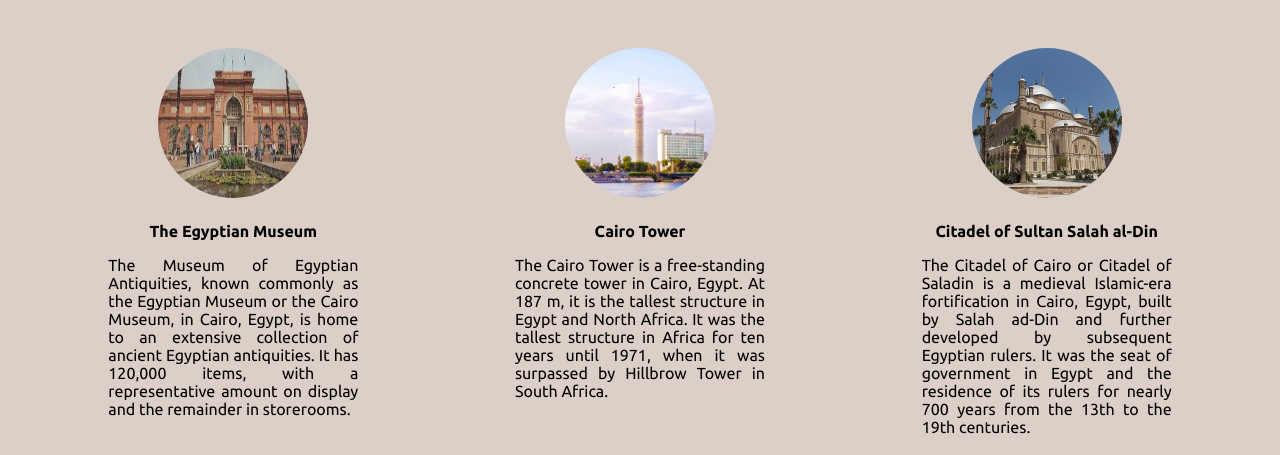
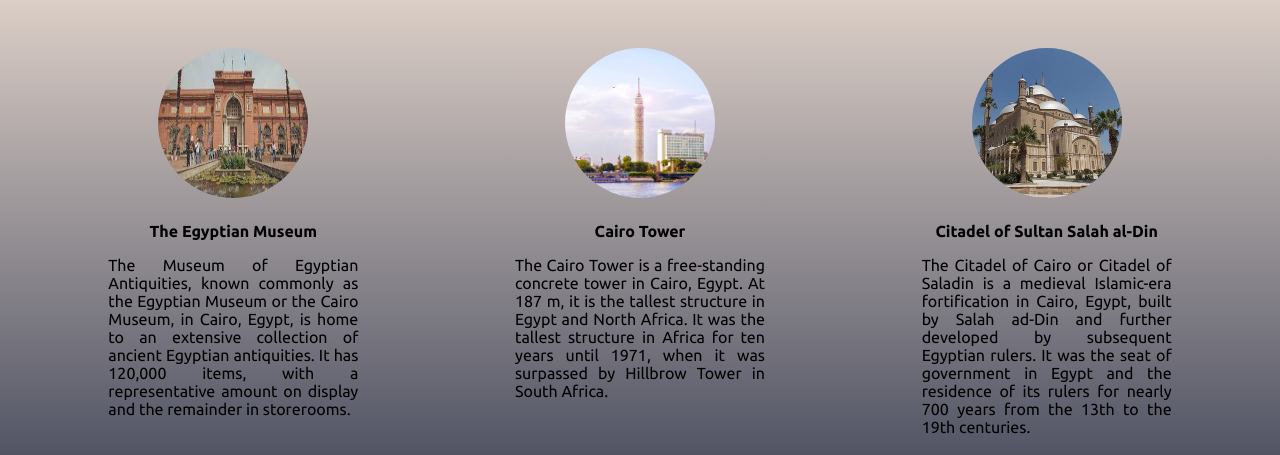
Before and after one commit to Youssef307-hub/Home-Town-Guide, a plain HTML site: page index.html in a window 1280 px wide. Shown: the part 352-807 px from the top of the page. Drawn offline with Linux system fonts and the light colour scheme.

Commit message:
changed the background color

```diff
--- a/style.css
+++ b/style.css
@@ -37,7 +37,7 @@ body{
 }
 
 #activities{
-    background-color: #DCCFC7;
+    background:linear-gradient(#DCCFC7,#4D5061);
     display: flex;
     justify-content: space-around;
     margin: 0;
```
